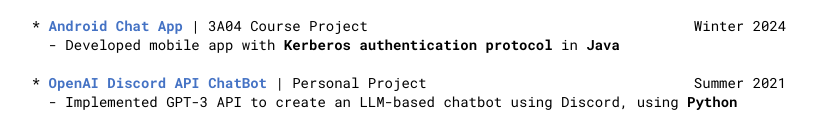
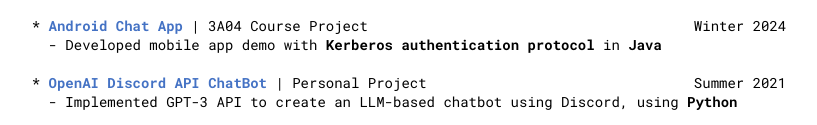
Before and after one commit to John-Popovici/John-Popovici.github.io, a plain HTML site: page index.html in a window 1280 px wide. Shown: the part 1253-1378 px from the top of the page, without its empty margins (231-1048 px from the left). Drawn offline with Linux system fonts and the light colour scheme.

Commit message:
Updated explanation

```diff
--- a/index.html
+++ b/index.html
@@ -177,7 +177,7 @@
             <span class="spacer"></span>
             <span>Winter 2024</span>
         </p>
-        <p>  - Developed mobile app with <span class="bold">Kerberos authentication protocol</span> in <span class="bold">Java</span></p>
+        <p>  - Developed mobile app demo with <span class="bold">Kerberos authentication protocol</span> in <span class="bold">Java</span></p>
         <br />
 
         <p class="two-col">
```
